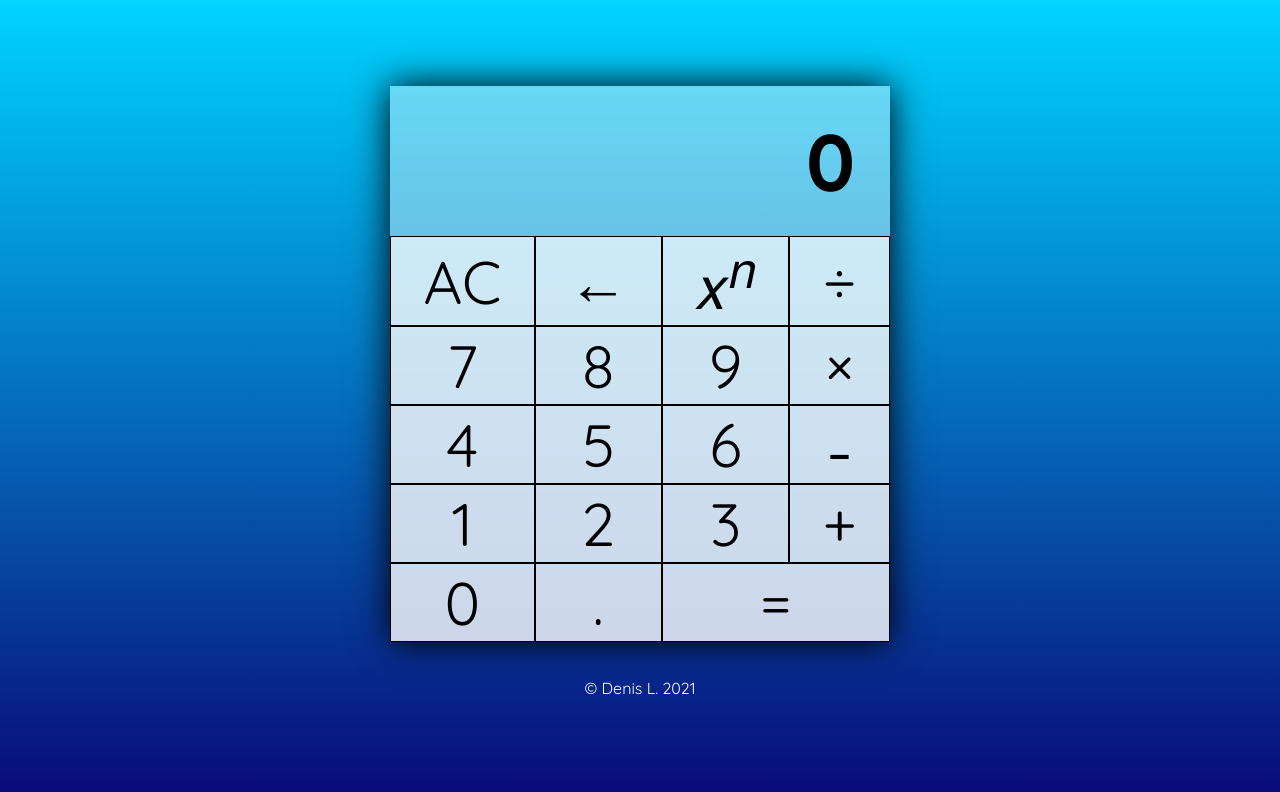
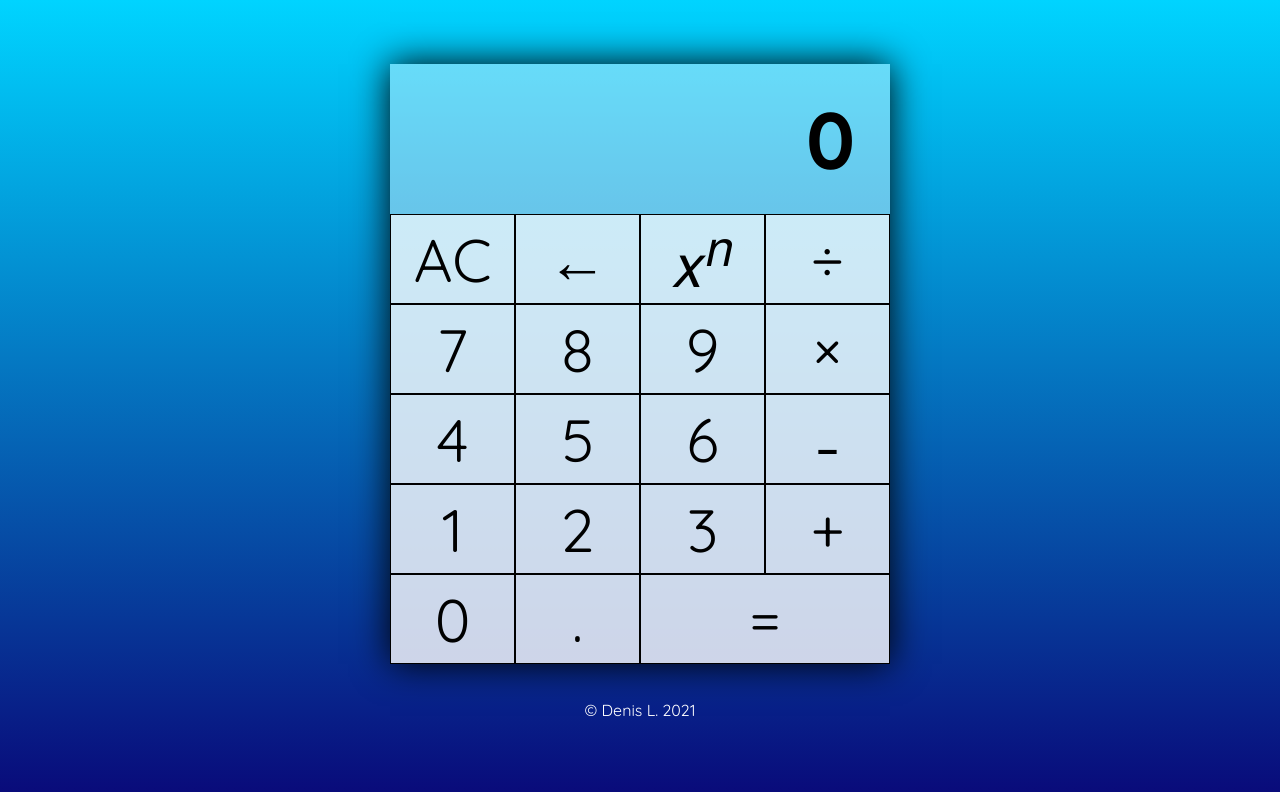
Before and after one commit to Bussun/simple-calculator, a plain HTML site: page index.html in a window 1280 px wide. Drawn offline with Linux system fonts and the light colour scheme.

Commit message:
UI fix
The calculator now looks better (the buttons are all the same size now)

```diff
--- a/style.css
+++ b/style.css
@@ -53,6 +53,8 @@ body {
 	"four five six substract"
 	"one two three add"
 	"zero dot equal equal";
+	grid-auto-rows: 1fr;
+	grid-auto-columns: 1fr;
 }
 
 .btn {
@@ -86,7 +88,7 @@ body {
 }
 
 .five {
-	grid-area: five:
+	grid-area: five;
 }
 
 .six {
```
